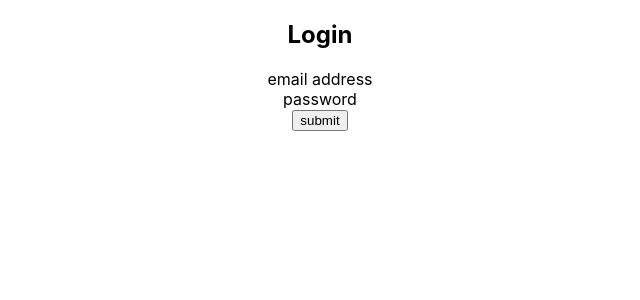
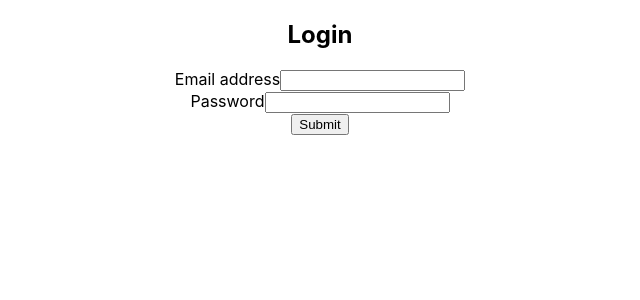
Before and after one commit to ByronEricPerez/test.React.Redux, a React (Create React App) app: page / in a window 1280 px wide. Shown: the top 300 px of the page, without its empty margins (320-960 px from the left). Built offline with nearby package versions, Linux system fonts and the light colour scheme; no server answers.

Commit message:
arming login using the 'dummyjson' api

```diff
--- a/src/App.js
+++ b/src/App.js
@@ -1,9 +1,11 @@
-import { BrowserRouter, Routes, Route } from 'react-router-dom';
+import { BrowserRouter } from 'react-router-dom';
 import './App.css';
-import { Index } from './pages';
+import { Index } from './pages/index';
 
 
 function App() {
+
+
   return (
     <div className="App">
       <BrowserRouter>
--- a/src/component/store/store.js
+++ b/src/component/store/store.js
@@ -1,12 +1,12 @@
-import { configureStore, createReducer } from "@reduxjs/toolkit";
+import { configureStore } from "@reduxjs/toolkit";
 
 // Reducer
 import userReducer from '../reducers/user/userSlice';
-import CaseReducer from '../reducers/cart/cartSlice';
+import cartReducer from '../reducers/cart/cartSlice';
 
 export default configureStore({
     reducer:{
         user: userReducer,
-        cart: createReducer,
+        cart: cartReducer,
     }
 })
--- a/src/pages/index.jsx
+++ b/src/pages/index.jsx
@@ -1,33 +1,42 @@
-import React ,{ useEffect } from "react";
-import { users } from "../functions/function";
+import Axios from "axios";
+import { useRef } from "react";
 
 export const Index = () => {
+    const emailField = useRef(null);
+    const passwordField = useRef(null);
+
     const handleSubmit = e => {
         e.preventDefault();
+        Axios.get('https://dummyjson.com/users')
+            .then(response => {
+                const users = response.data.users;
+                const userToLog = users.find(user => user.email === emailField.current.value);
+
+                console.log(userToLog);
+
+                if (userToLog){
+                    if( userToLog.password === passwordField.current.value){
+
                     }
-
-
-        useEffect(() =>{
-            users();
-        },[])
-
-
+                }
+            })
+    }
     return (
-
-
+        <div>
             <div>
                 <h2>Login</h2>
                 <form onSubmit={handleSubmit}>
                     <div>
-                    <label>email address</label>
-                    {/* <input type="email" ref={emailField}/> */}
+                        <label>Email address</label>
+                        <input type="email" ref={emailField} />
                     </div>
                     <div>
-                    <label>password</label>
-                    {/* <input type="password" ref={passwordField} /> */}
+                        <label>Password</label>
+                        <input type="password" ref={passwordField} />
                     </div>
-                <button type="submit">submit</button>
+                    <button type="submit">Submit</button>
                 </form>
+            </div>
         </div>
     )
 }
```
Lines whose indentation alone changed are shown as unchanged.
